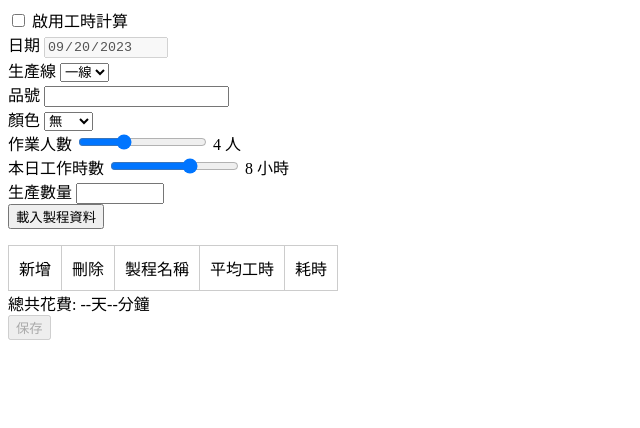
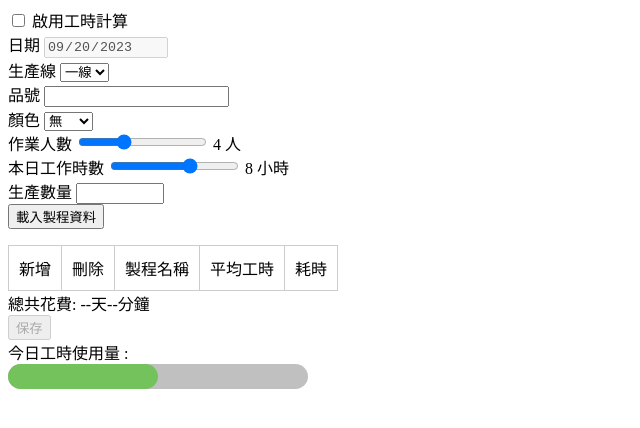
Before and after one commit to mmm999xp/google-calendar-working-times, a browser extension: page form.html in a window 1280 px wide. Shown: the whole page, without its empty margins (0-640 px from the left). Drawn offline with nearby package versions, Linux system fonts and the light colour scheme.

Commit message:
feat: add form progress bar

```diff
--- a/JavaScript/form.js
+++ b/JavaScript/form.js
@@ -269,6 +269,7 @@ function saveDateData () {
     .then(([res1, res2]) => {
       console.log(res1.data.status)
       console.log(res2.data.status)
+      alert('已經全部新增完成')
     })
     .catch(error => console.log(error))
 }
--- a/form.html
+++ b/form.html
@@ -94,6 +94,10 @@
       保存
     </button>
   </div>
+  <label for="bar">今日工時使用量 :</label>
+  <div class="progress_bar">
+    <div class="current_working_times bar" id="bar"></div>
+  </div>
 </div>
 <script src="https://cdn.jsdelivr.net/npm/dayjs@1/dayjs.min.js"></script>
 <script src="https://cdn.jsdelivr.net/npm/dayjs@1/plugin/utc.js"></script>
--- a/stylesheet/form.css
+++ b/stylesheet/form.css
@@ -1,3 +1,6 @@
+.container {
+  width: 600px;
+}
 .custom-table {
   /* width: 100%; */
   border-collapse: collapse;
@@ -34,3 +37,23 @@ input[type=number]::-webkit-outer-spin-button {
   margin: 0;
 }
 /*====================*/
+/* bar */
+.progress_bar{
+  background-color: rgb(192, 192, 192);
+    width: 80%;
+    border-radius: 15px;
+    height: 25px;
+    width: 300px;
+}
+.current_working_times{
+  background-color: rgb(116, 194, 92);
+    color: white;
+    /* padding: 1%; */
+    text-align: right;
+    font-size: 20px;
+    border-radius: 15px;
+    height: 100%;
+}
+.bar{
+  width: 50%;
+}
```
